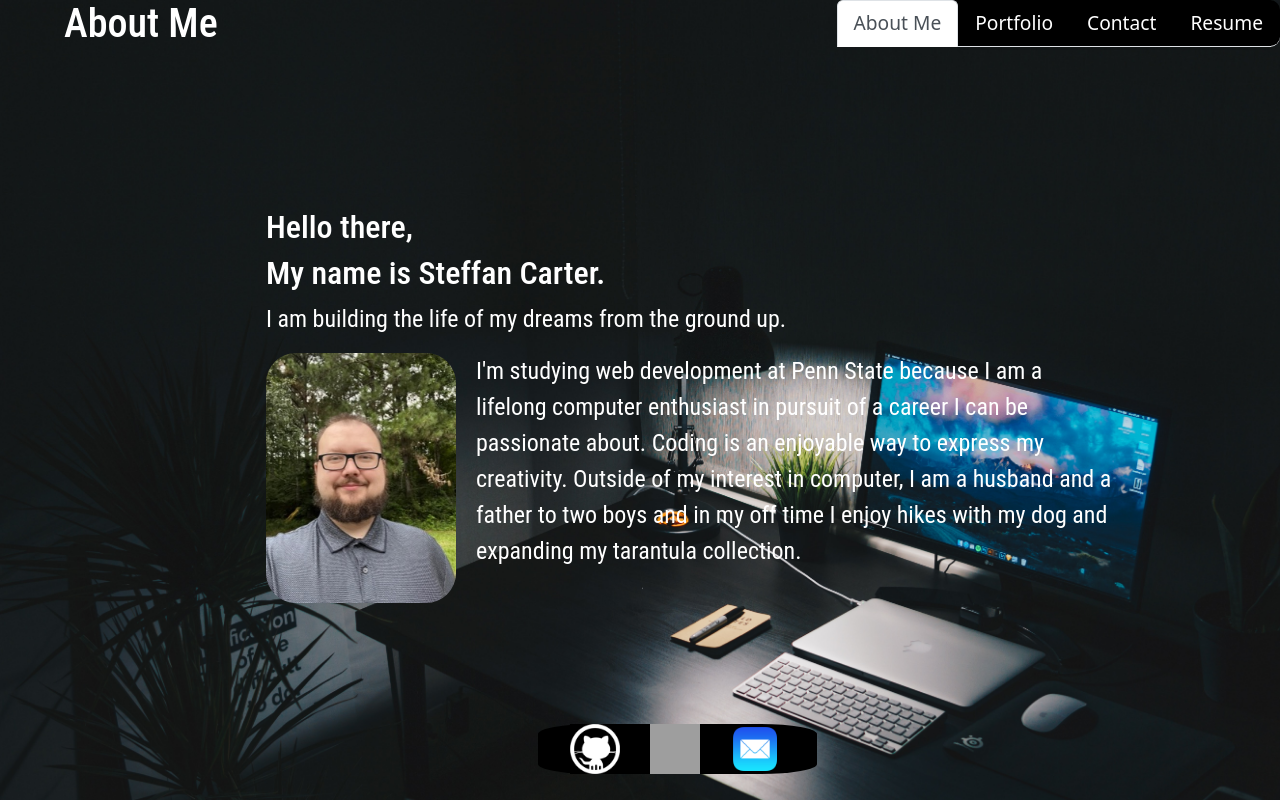
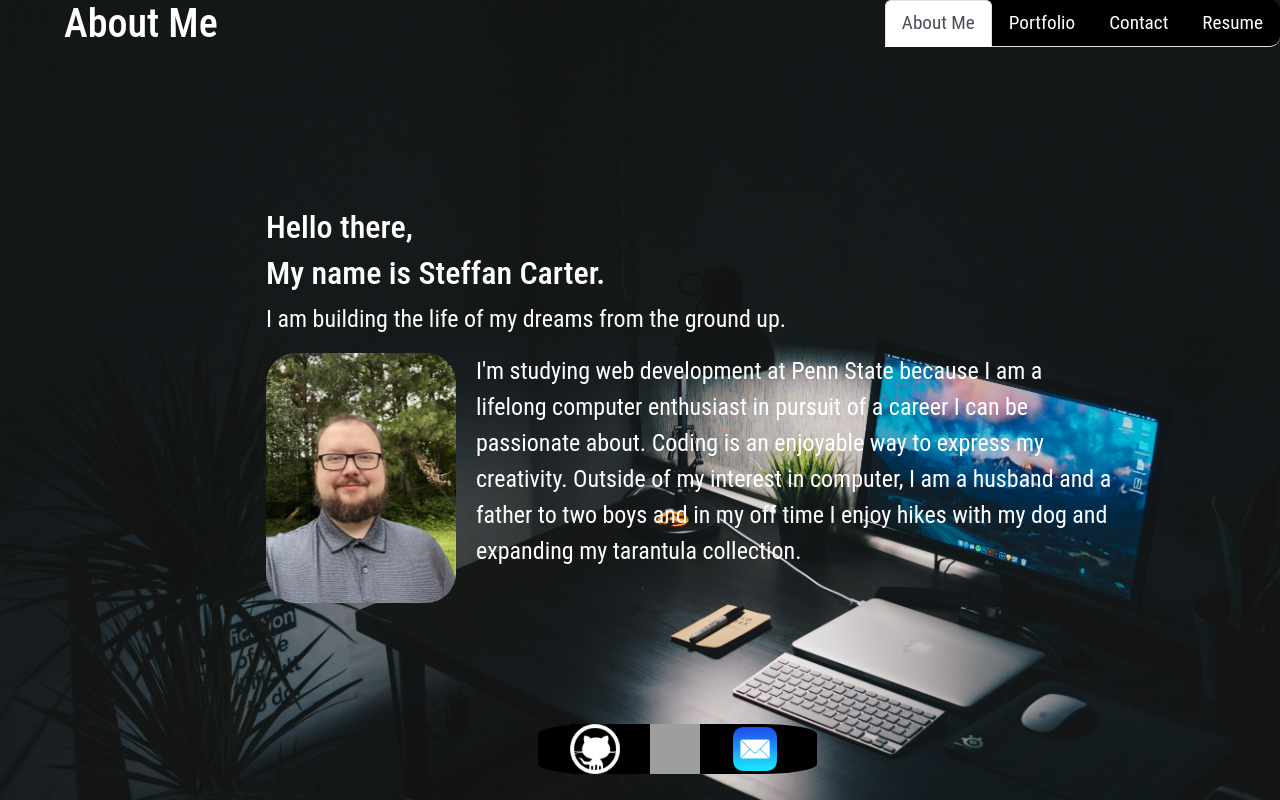
Before and after one commit to stefcarter/react-portfolio, a React (Create React App) app: page / in a window 1280 px wide. Built offline with nearby package versions, Linux system fonts and the light colour scheme; grey boxes are pictures that could not be loaded.

Commit message:
font styling

```diff
--- a/src/assets/style.css
+++ b/src/assets/style.css
@@ -6,6 +6,10 @@ body {
     background-size: cover;
     background-repeat: no-repeat;
     background-attachment: fixed;
+}
+
+.nav-item {
+    font-family: 'Roboto Condensed'
 }
 
 .topText {
```
